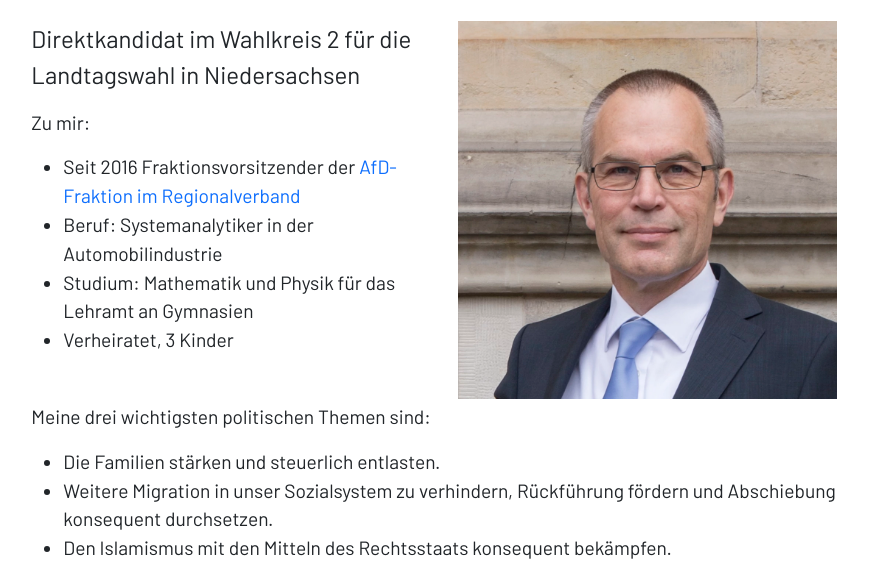
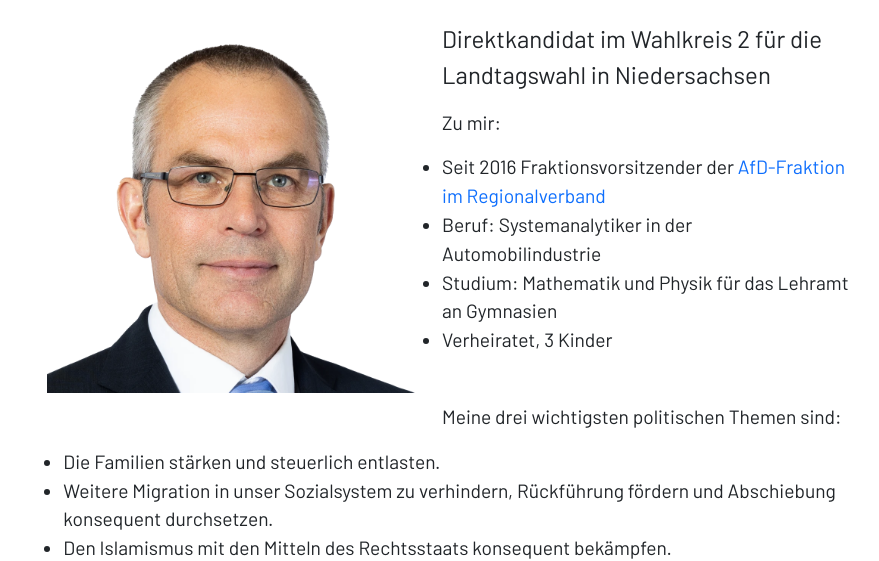
Before and after one commit to g10f/landtagswahl-ni, a website: page web/index.html in a window 1280 px wide. Shown: the part 246-807 px from the top of the page, without its empty margins (198-1077 px from the left). Drawn offline with Linux system fonts and the light colour scheme.

Commit message:
new image

```diff
--- a/web/index.html
+++ b/web/index.html
@@ -27,8 +27,8 @@
 
     <div class="clearfix">
 
-      <div class="col-md-6 px-md-3 pb-3 float-md-end">
-        <img src="img/gunnar-scherf.webp" class="img-fluid" alt="Gunnar Scherf">
+      <div class="col-md-6 px-md-3 pb-3 float-md-start">
+        <img src="img/gunnar-scherf-2.webp" class="img-fluid" alt="Gunnar Scherf">
       </div>
       <p class="lead">Direktkandidat im Wahlkreis 2 für die Landtagswahl in Niedersachsen</p>
       <p class="mt-3 pt-xxxl-5">
```
Also changed, not shown: web/img/gunnar-scherf-2.webp (added), 1 other file.
